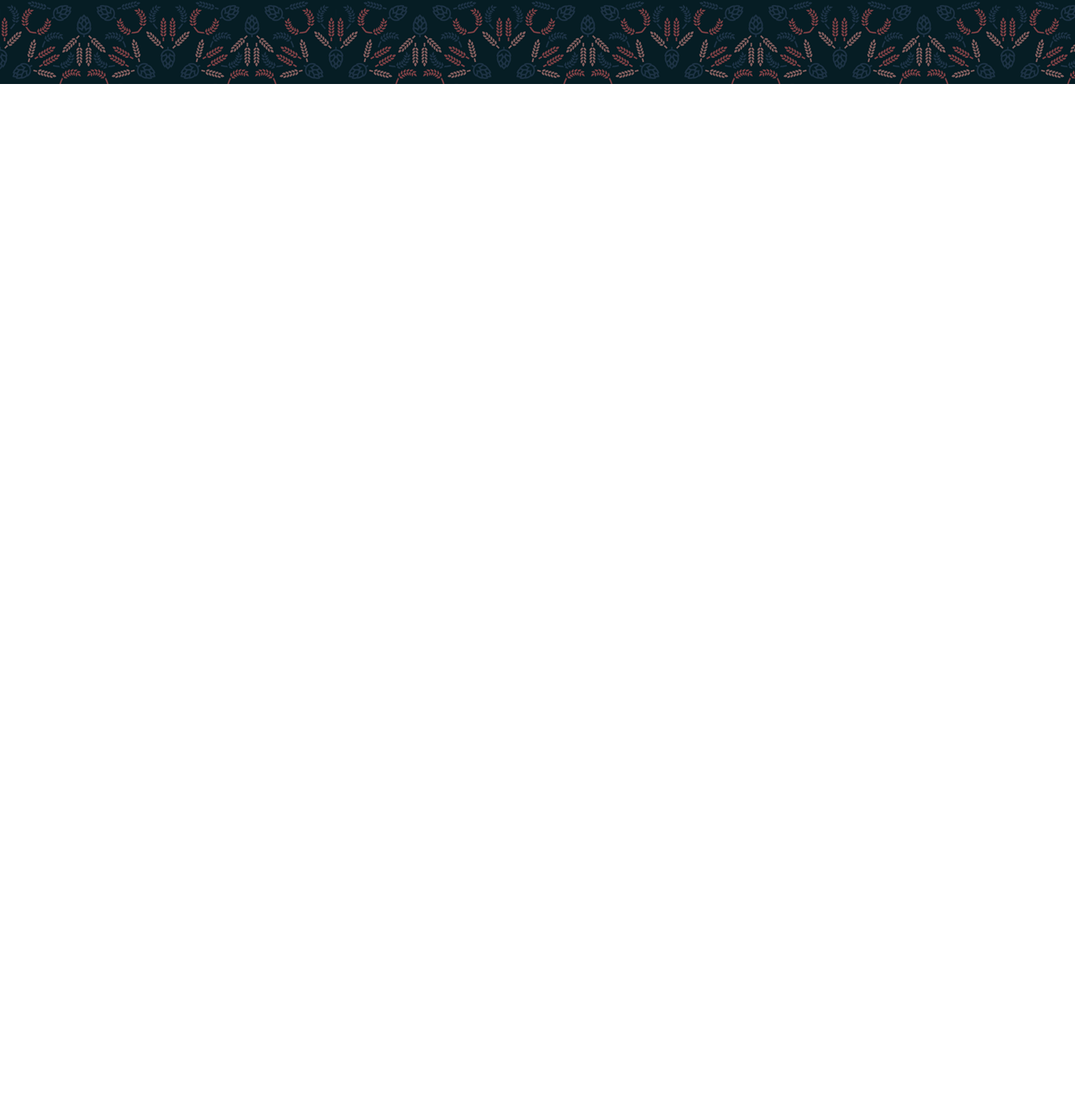
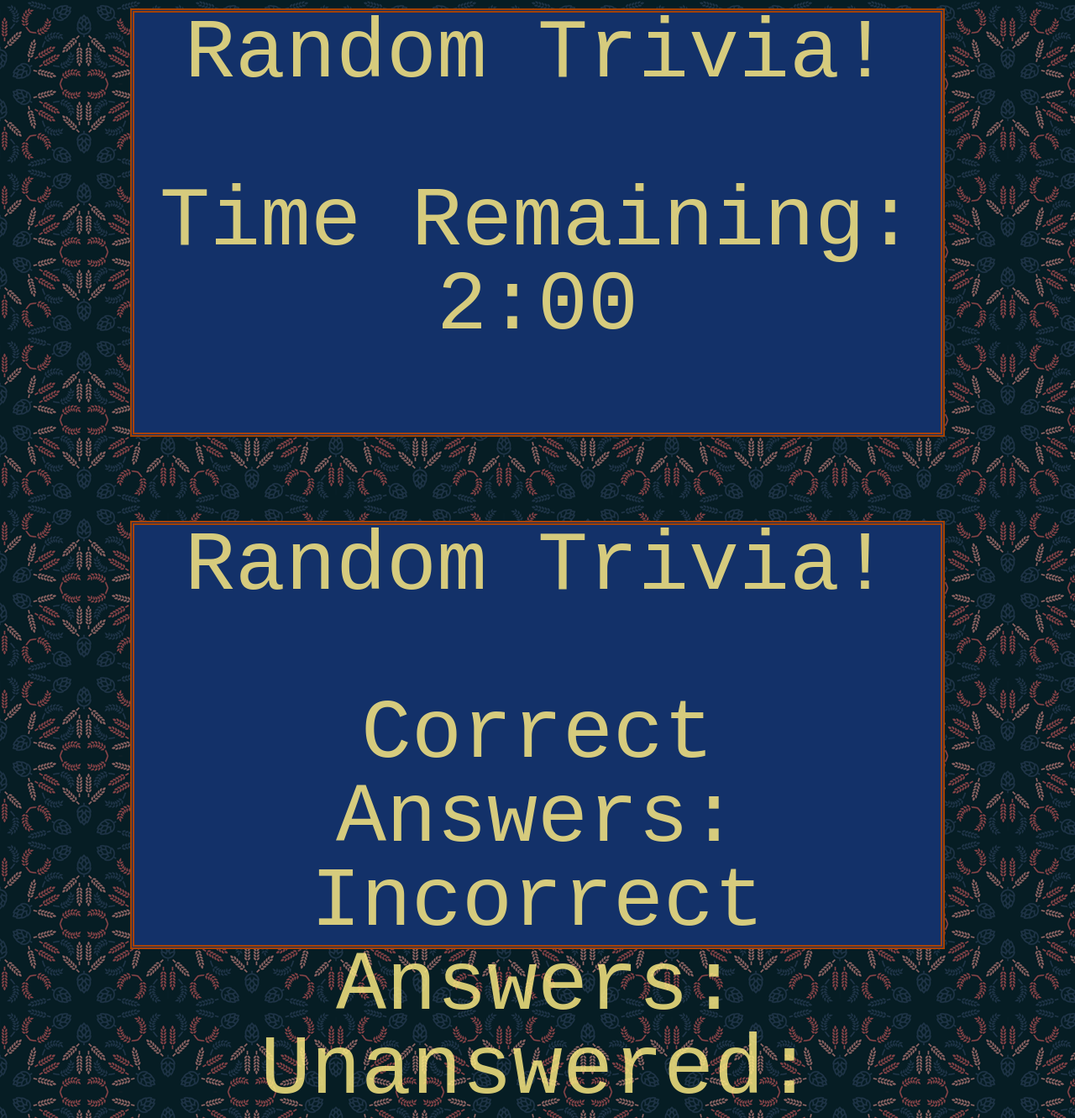
Before and after one commit to bksaechao/TriviaGame, a plain HTML site: page index.html in a window 1280 px wide. Shown: the part 700-2031 px from the top of the page at 84% size. Before the commit the page ends 800 px from the top, so only its background shows below. Drawn offline with nearby package versions, Linux system fonts and the light colour scheme.

Commit message:
created 2 other div tags for the triva & results page in the html file. Also added corresponding spans and ids to score elements and the timer for later manipulation in the javascript file

```diff
--- a/assets/css/style.css
+++ b/assets/css/style.css
@@ -16,7 +16,35 @@ body {
     margin-top: 100px;
 }
 
-.simpTriv {
+.trivia {
+    width: 960px;
+    margin-left: auto;
+    margin-right: auto;
+    background-color: rgb(19, 49, 105);
+    text-align: center;
+    font-size: 100px;
+    height: 500px;
+    font-family: monospace;
+    color: rgba(250, 232, 129, 0.842);
+    border: double 5px rgb(165, 66, 0);
+    margin-top: 100px;
+}
+
+.results {
+    width: 960px;
+    margin-left: auto;
+    margin-right: auto;
+    background-color: rgb(19, 49, 105);
+    text-align: center;
+    font-size: 100px;
+    height: 500px;
+    font-family: monospace;
+    color: rgba(250, 232, 129, 0.842);
+    border: double 5px rgb(165, 66, 0);
+    margin-top: 100px;
+}
+
+.ranTriv {
     margin-bottom: 100px;
 }
 
--- a/index.html
+++ b/index.html
@@ -12,8 +12,21 @@
 
 <body>
     <div class="intro">
-        <h1 class="simpTriv">Simple Trivia!</h1>
+        <h1 class="ranTriv">Random Trivia!</h1>
         <a class="begin" href="#">Begin!</a>
+    </div>
+
+    <div class="trivia">
+        <h1 class="ranTriv">Random Trivia!</h1>
+        <P>Time Remaining: <span id="time-left">2:00</span></P>
+    </div>
+
+    <div class="results">
+        <h1 class="ranTriv">Random Trivia!</h1>
+        <span id="alert"></span>
+        <p>Correct Answers: <span id="correct"></span></p>
+        <p>Incorrect Answers: <span id="incorrect"></span></p>
+        <p>Unanswered: <span id="unanswered"></span></p>
     </div>
 
 
```
